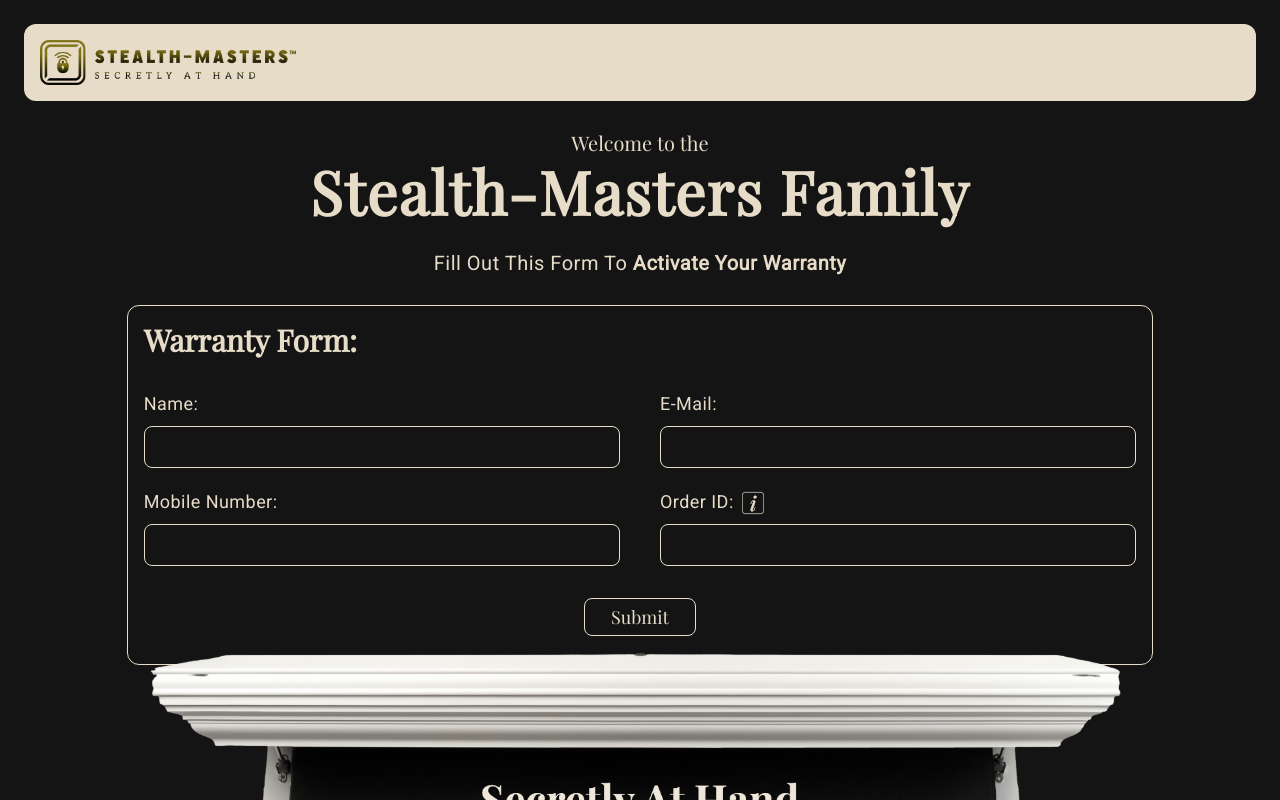
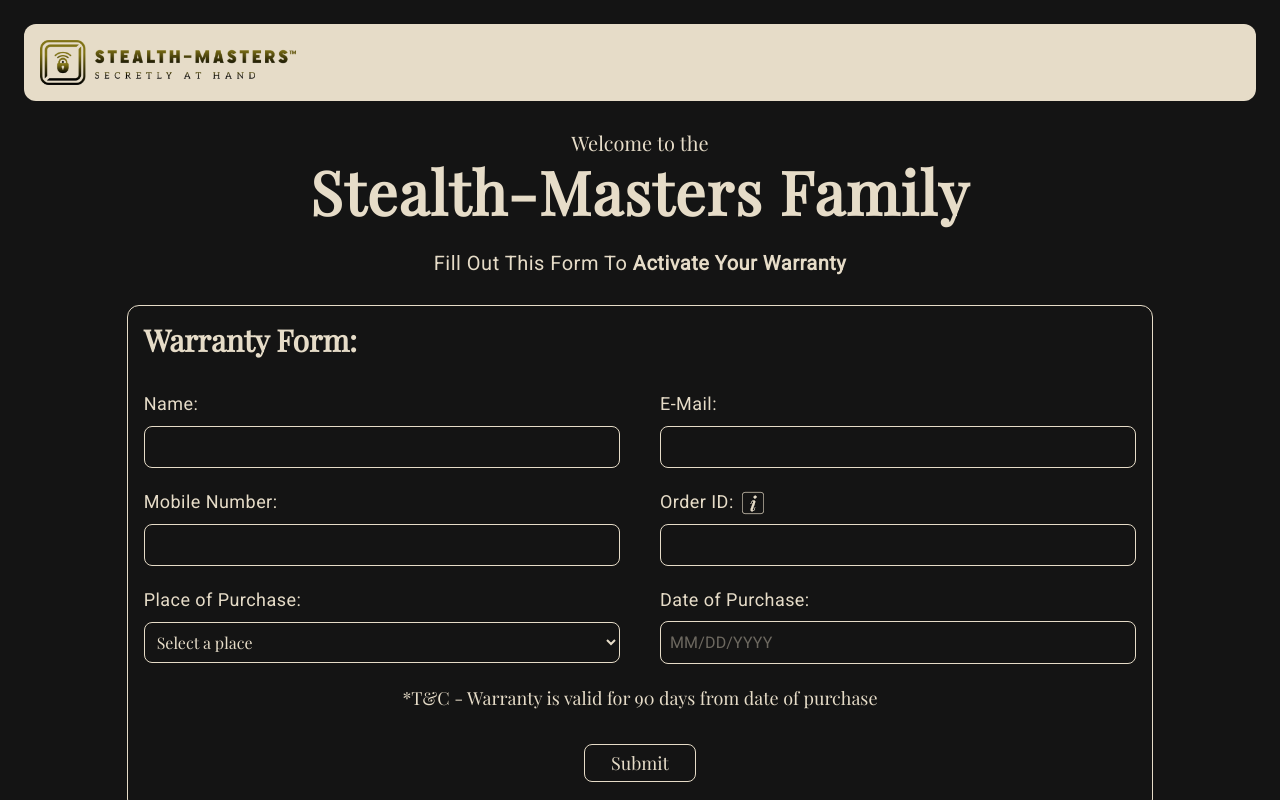
Before and after one commit to TechHowl12/stealthmasters, a React (Create React App) app: page / in a window 1280 px wide. Shown: the top 800 px of the page. Built offline with nearby package versions, Linux system fonts and the light colour scheme.

Commit message:
date-picker

```diff
--- a/package.json
+++ b/package.json
@@ -3,9 +3,14 @@
   "version": "0.1.0",
   "private": true,
   "dependencies": {
+    "@emotion/react": "^11.11.4",
+    "@emotion/styled": "^11.11.5",
+    "@mui/material": "^5.15.18",
+    "@mui/x-date-pickers": "^7.5.1",
     "@testing-library/jest-dom": "^5.17.0",
     "@testing-library/react": "^13.4.0",
     "@testing-library/user-event": "^13.5.0",
+    "dayjs": "^1.11.11",
     "locomotive-scroll": "^5.0.0-beta.12",
     "react": "^18.3.1",
     "react-dom": "^18.3.1",
--- a/src/Components/Banner.js
+++ b/src/Components/Banner.js
@@ -1,21 +1,25 @@
-import React from 'react'
+import React, { useState } from 'react'
 import { Header } from './Header'
 import { Form } from './Form'
 import GunMaster from "../assets/GunMaster.png";
 
 export const Banner = () => {
 
+  const [register,setRegister] = useState(false);
+
   return (
     <>
-      <div className='bg-[#141414] p-4 md:p-6 h-auto sm:h-auto md:h-[115vh] overflow-visible'>
+      <div className={`bg-[#141414] p-0 md:p-6 h-auto ${register ? "md:h-[112vh] xl:h-[114vh]" : "md:h-[133vh] xl:h-[135vh]"} overflow-visible`}>
+        <div className='p-4 md:p-0'>
         <Header/>
+        </div>
        <div className='flex flex-col justify-center items-center mt-7'>
         <h4 className='text-[#E6DCC8] text-lg md:text-xl font-medium'>Welcome to the</h4>
         <h1 className='text-[#E6DCC8] text-3xl sm:text-4xl md:text-6xl font-semibold mt-1 tracking-wide'>Stealth-Masters Family</h1>
        </div>
        <div className='w-5/6 mx-auto mt-4 relative'>
-        <Form/>
-        <img className='md:absolute md:top-[92%]' src={GunMaster}/>
+        <Form setRegister={setRegister}/>
+        <img className='md:absolute md:top-[95%]' src={GunMaster}/>
        </div>
 
       </div>
--- a/src/Components/Cards.js
+++ b/src/Components/Cards.js
@@ -12,14 +12,14 @@
 
 export const Cards = () => {
 
-  const [smallCase,setSmallCase] = useState(SmallBlack);
+  const [smallCase,setSmallCase] = useState(SmallWhite);
   const [mediumCase,setMediumCase] = useState(MediumBlack);
-  const [largeCase,setLargeCase] = useState(LargeBlack);
+  const [largeCase,setLargeCase] = useState(LargeBrown);
 
   return (
     <div className='bg-white p-8 md:p-14'>
         <div className='bg-[#E6DCC8] rounded-3xl p-7'>
-            <h3 className='text-[#823205] font-semibold tracking-wide mt-7 md:mt-[9%] lg:mt-[11%] text-2xl text-center'>Explore Our Range of Colors and Sizes</h3>
+            <h3 className='text-[#823205] font-semibold tracking-wide mt-7 md:mt-[11%] xl:mt-[12%] text-2xl text-center'>Explore Our Range of Colors and Sizes</h3>
 
             <div className='grid grid-cols-2 gap-7 mt-10'>
 
--- a/src/Components/Form.js
+++ b/src/Components/Form.js
@@ -1,16 +1,20 @@
 import React, { useState } from "react";
 import order from "../assets/order-Id.png";
 import { Triangle } from "react-loader-spinner";
+import { MyDatePicker } from "./MyDatePicker";
 
-export const Form = () => {
+export const Form = ({ setRegister }) => {
   const [isHover, setIsHover] = useState(false);
   const [isLoading, setIsLoading] = useState(false);
   const [isSubmitted, setIsSubmitted] = useState(false);
+  const [purchaseDate,setPurchaseDate] = useState(null);
   const [formState, setFormState] = useState({
     name: "",
     email: "",
     phone: "",
     order: "",
+    date: "",
+    place: "",
   });
 
   const [errors, setErrors] = useState({
@@ -18,11 +22,19 @@
     email: "",
     phone: "",
     order: "",
+    date: "",
+    place: "",
   });
 
   const handleInputChange = (e) => {
     const { name, value } = e.target;
-
+    if (name === "date") {
+      const formattedDate = value ? value.format("MM-DD-YYYY") : "";
+      setFormState((prevState) => ({
+        ...prevState,
+        [name]: formattedDate,
+      }));
+    } else {
       setFormState((prevState) => ({
         ...prevState,
         [name]: value,
@@ -31,6 +43,7 @@
         ...prevErrors,
         [name]: "",
       }));
+    }
   };
 
   const handleSubmit = async (e) => {
@@ -38,22 +51,28 @@
 
     const newErrors = {};
     if (!formState.name) {
-      newErrors.name = "Name is required";
+      newErrors.name = "Name is required*";
     }
     if (!formState.email) {
-      newErrors.email = "Email is required";
+      newErrors.email = "Email is required*";
     } else if (!/\S+@\S+\.\S+/.test(formState.email)) {
-      newErrors.email = "Email is invalid";
+      newErrors.email = "Email is invalid*";
     }
     if (!formState.phone) {
-      newErrors.phone = "Phone number is required";
+      newErrors.phone = "Phone number is required*";
     } else if (!/^\+?1?\d{10}$/.test(formState.phone)) {
-      newErrors.phone = "Phone number is invalid";
+      newErrors.phone = "Phone number is invalid*";
     }
     if (!formState.order) {
-      newErrors.order = "Order ID is required";
+      newErrors.order = "Order ID is required*";
     } else if (!/^\d+$/.test(formState.order)) {
-      newErrors.order = "Order ID must contain only numbers";
+      newErrors.order = "Order ID must contain only numbers*";
+    }
+    if (!formState.date) {
+      newErrors.date = "Date of purchase is required*";
+    }
+    if (!formState.place) {
+      newErrors.place = "Place of purchase is required*";
     }
 
     if (Object.keys(newErrors).length > 0) {
@@ -78,36 +97,44 @@
         requestOptions
       );
       setIsSubmitted(true);
+      setRegister(true);
+      setPurchaseDate(formState.date);
       setIsLoading(false);
       setFormState({
         name: "",
         email: "",
         phone: "",
         order: "",
+        date: "",
+        place: "",
       });
     } catch (error) {
       console.error("Error:", error);
     }
   };
-  const today = new Date();
+  const today = new Date(purchaseDate);
   const futureDate = new Date();
   futureDate.setDate(today.getDate() + 90);
 
   const formatDate = (date) => {
-    const month = String(date.getMonth() + 1).padStart(2, '0'); // Months are zero-based
-    const day = String(date.getDate()).padStart(2, '0');
+    const month = String(date.getMonth() + 1).padStart(2, "0");
+    const day = String(date.getDate()).padStart(2, "0");
     const year = date.getFullYear();
     return `${month}-${day}-${year}`;
   };
 
   return (
     <div>
-
-        <h4 className={isSubmitted ? "invisible  md:my-7" : "text-[#E6DCC8] block text-center roboto text-sm sm:text-xl md:text-xl my-7 tracking-wide"}>
+      <h4
+        className={
+          isSubmitted
+            ? "invisible  md:my-7"
+            : "text-[#E6DCC8] block text-center roboto text-sm sm:text-xl md:text-xl my-7 tracking-wide"
+        }
+      >
         Fill Out This Form To
         <span className="font-semibold"> Activate Your Warranty</span>
       </h4>
-
       <form
         onSubmit={handleSubmit}
         autoComplete="off"
@@ -123,7 +150,8 @@
               Your warranty has been activated.
             </h1>
             <h3 className="mt-3 text-xs sm:text-xl md:text-2xl">
-              Valid from Date {formatDate(today)} to Date {formatDate(futureDate)}
+              Valid from Date <span className="font-semibold text-sm sm:text-2xl md:text-3xl">{formatDate(today)}</span> to Date{" "}
+              <span className="font-semibold text-sm sm:text-2xl md:text-3xl">{formatDate(futureDate)}</span>
             </h3>
           </div>
         ) : (
@@ -139,6 +167,11 @@
                 >
                   Name:
                 </label>
+                {errors.name && (
+                  <span className="text-red-500 text-sm ml-2">
+                    {errors.name}
+                  </span>
+                )}
                 <input
                   onChange={handleInputChange}
                   value={formState.name}
@@ -146,11 +179,6 @@
                   name="name"
                   className="w-full border border-[#E6DCC8] bg-[#141414] rounded-lg p-2 mt-2"
                 />
-                {errors.name && (
-                  <span className="text-red-500 text-sm ml-2">
-                    {errors.name}
-                  </span>
-                )}
               </div>
               <div>
                 <label
@@ -159,6 +187,11 @@
                 >
                   E-Mail:
                 </label>
+                {errors.email && (
+                  <span className="text-red-500 text-sm ml-2">
+                    {errors.email}
+                  </span>
+                )}
                 <input
                   onChange={handleInputChange}
                   value={formState.email}
@@ -166,11 +199,6 @@
                   name="email"
                   className="w-full border border-[#E6DCC8] bg-[#141414] rounded-lg p-2 mt-2"
                 />
-                {errors.email && (
-                  <span className="text-red-500 text-sm ml-2">
-                    {errors.email}
-                  </span>
-                )}
               </div>
               <div>
                 <label
@@ -179,6 +207,11 @@
                 >
                   Mobile Number:
                 </label>
+                {errors.phone && (
+                  <span className="text-red-500 text-sm ml-2">
+                    {errors.phone}
+                  </span>
+                )}
                 <input
                   onChange={handleInputChange}
                   value={formState.phone}
@@ -186,11 +219,6 @@
                   name="phone"
                   className="w-full border border-[#E6DCC8] bg-[#141414] rounded-lg p-2 mt-2"
                 />
-                {errors.phone && (
-                  <span className="text-red-500 text-sm ml-2">
-                    {errors.phone}
-                  </span>
-                )}
               </div>
               <div>
                 <label
@@ -213,6 +241,11 @@
                       </span>
                     )}
                   </span>
+                  {errors.order && (
+                    <span className="text-red-500 text-sm ml-2">
+                      {errors.order}
+                    </span>
+                  )}
                 </label>
                 <input
                   onChange={handleInputChange}
@@ -221,10 +254,59 @@
                   name="order"
                   className="w-full border border-[#E6DCC8] bg-[#141414] rounded-lg p-2 mt-2"
                 />
-                {errors.order && (
-                  <span className="text-red-500 text-sm">{errors.order}</span>
+              </div>
+              <div>
+                <div className="flex items-center">
+                  <label
+                    className="font-normal roboto text-sm md:text-lg tracking-wide flex items-center gap-x-2"
+                    htmlFor="place"
+                  >
+                    Place of Purchase:
+                  </label>
+                  {errors.place && (
+                    <span className="text-red-500 text-sm ml-2">
+                      {errors.place}
+                    </span>
                   )}
                 </div>
+                <select
+                  onChange={handleInputChange}
+                  value={formState.place}
+                  name="place"
+                  className="w-full border border-[#E6DCC8] bg-[#141414] rounded-lg p-2 mt-2"
+                >
+                  <option value="">Select a place</option>
+                  <option value="Amazon">Amazon</option>
+                  <option value="D2C Website">D2C Website</option>
+                </select>
+              </div>
+              <div>
+                <div className="flex items-center">
+                  <label
+                    className="font-normal roboto text-sm md:text-lg tracking-wide flex items-center gap-x-2"
+                    htmlFor="date"
+                  >
+                    Date of Purchase:
+                  </label>
+                  {errors.date && (
+                    <span className="text-red-500 text-sm ml-2">
+                      {errors.date}
+                    </span>
+                  )}
+                </div>
+                <div className="mt-[0.4rem]">
+                  <MyDatePicker
+                    name="date"
+                    value={formState.date}
+                    onChange={handleInputChange}
+                  />
+                </div>
+              </div>
+            </div>
+            <div>
+              <p className="text-[#E6DCC8] font-normal text-xs md:text-lg text-center mt-5">
+                *T&C - Warranty is valid for 90 days from date of purchase
+              </p>
             </div>
             <div className="w-full flex items-center justify-center">
               <button
--- /dev/null
+++ b/src/Components/MyDatePicker.js
@@ -0,0 +1,50 @@
+import * as React from "react";
+import { AdapterDayjs } from "@mui/x-date-pickers/AdapterDayjs";
+import { LocalizationProvider } from "@mui/x-date-pickers/LocalizationProvider";
+import { DatePicker } from "@mui/x-date-pickers/DatePicker";
+import { ThemeProvider, createTheme } from "@mui/material/styles";
+import TextField from "@mui/material/TextField";
+import dayjs from "dayjs";
+
+export const MyDatePicker = ({value,onChange,name}) => {
+  const newTheme = createTheme({
+    components: {
+      MuiOutlinedInput: {
+        styleOverrides: {
+          root: {
+            color: "#E6DCC8",
+            borderRadius: "0.5rem",
+            "& .MuiOutlinedInput-notchedOutline": {
+              borderColor: "#E6DCC8",
+            },
+            "&:hover .MuiOutlinedInput-notchedOutline": {
+              borderColor: "#E6DCC8",
+            },
+            "&.Mui-focused .MuiOutlinedInput-notchedOutline": {
+              borderColor: "#E6DCC8",
+            },
+            input: {
+                padding: "10px",
+              },
+          },
+        },
+      },
+      MuiSvgIcon: {
+        styleOverrides: {
+          root: {
+            color: "#E6DCC8",
+          },
+        },
+      },
+    },
+  });
+
+  return (
+    <LocalizationProvider dateAdapter={AdapterDayjs}>
+      <ThemeProvider theme={newTheme}>
+        <DatePicker value={value ? dayjs(value) : null}
+          onChange={(newValue) => onChange({ target: { name, value: newValue } })} className="w-full"/>
+      </ThemeProvider>
+    </LocalizationProvider>
+  );
+};
--- a/tailwind.config.js
+++ b/tailwind.config.js
@@ -17,8 +17,9 @@
     },
     screens: {
       sm: '768px',
-      md: '1025px',
+      md: '1200px',
       lg: '1440px',
+      xl:'1919px'
     },
   },
   plugins: [],
```
Also changed, not shown: 2 other files (tests, documents, lock files or other folders). Lines whose indentation alone changed are shown as unchanged.
